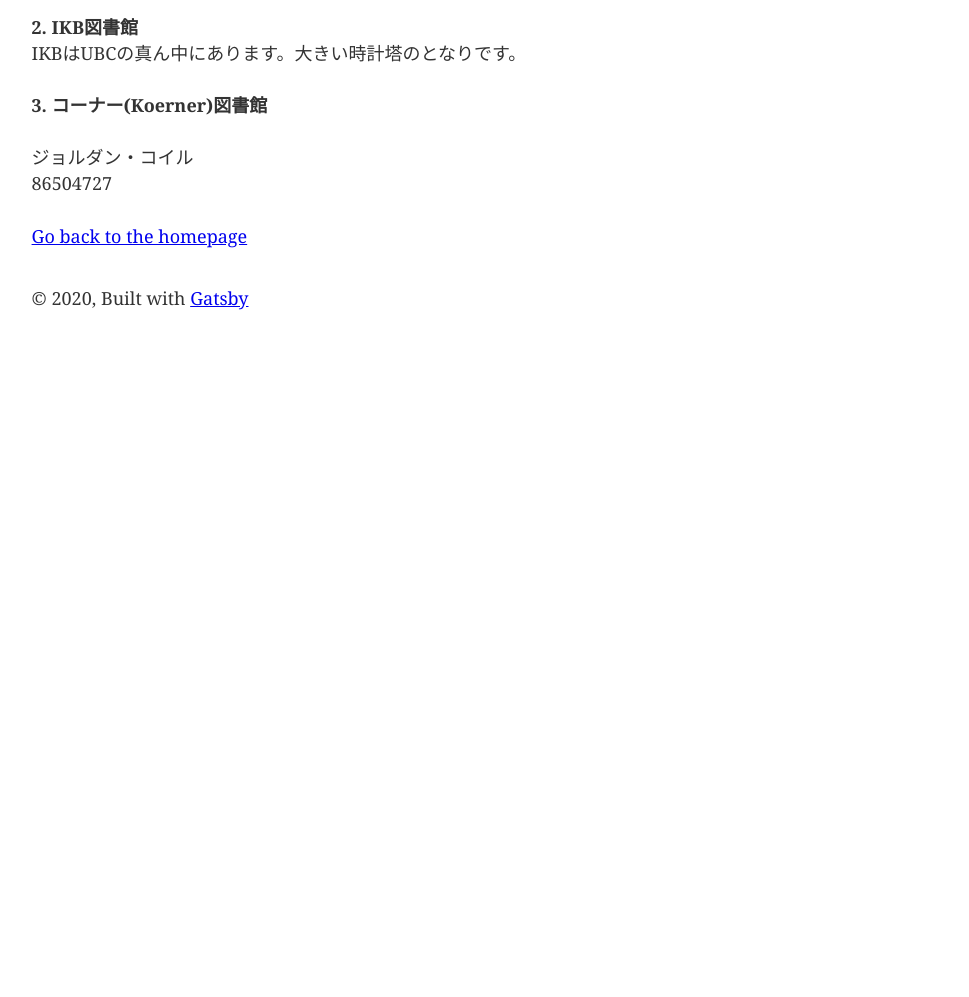
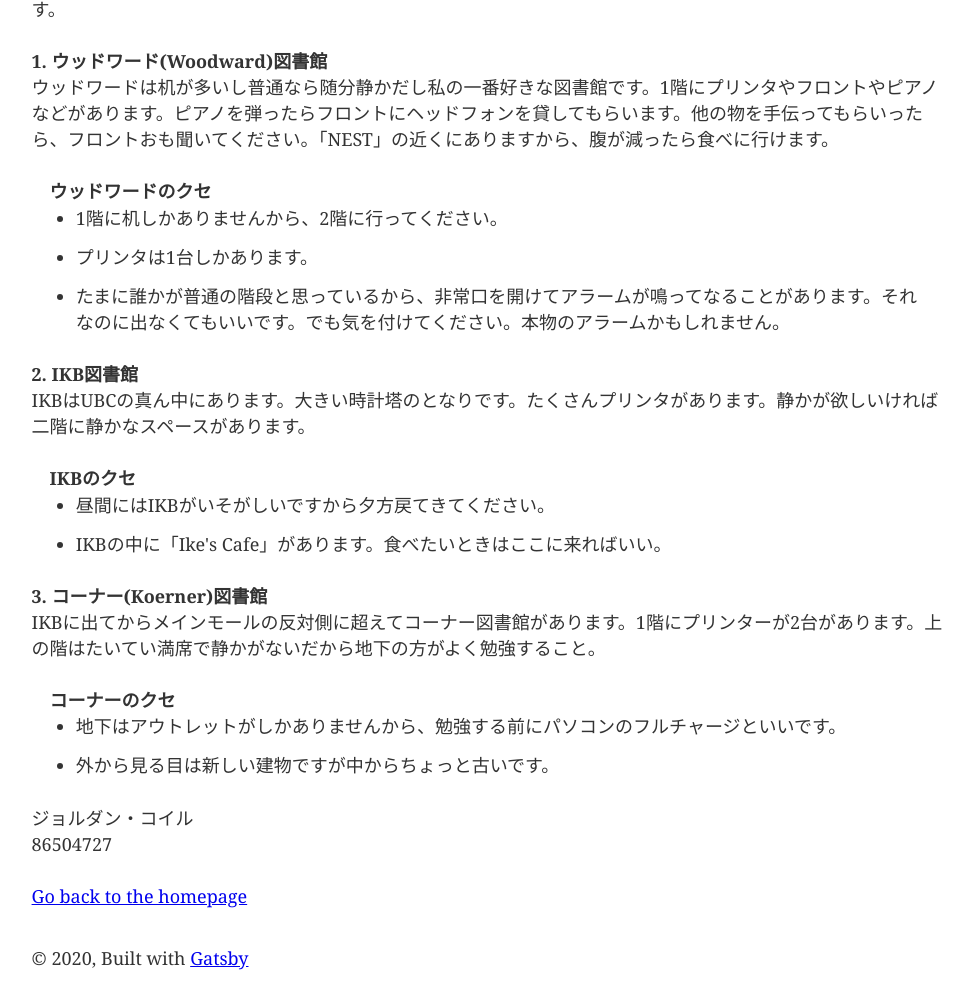
Before and after one commit to jordancoil/ubc-japn-200, a Gatsby site: page /library in a window 1280 px wide. Shown: the part 571-1568 px from the top of the page, without its empty margins (148-1117 px from the left). Before the commit the page ends 908 px from the top, so only its background shows below. Built offline with nearby package versions, Linux system fonts and the light colour scheme; Gatsby itself is replaced by a stand-in of ours.

Commit message:
finishing library article and fixing header colour

```diff
--- a/src/components/header.js
+++ b/src/components/header.js
@@ -5,7 +5,7 @@ import React from "react"
 const Header = ({ siteTitle }) => (
   <header
     style={{
-      background: `rebeccapurple`,
+      background: `#002145`,
       marginBottom: `1.45rem`,
     }}
   >
--- a/src/pages/library.js
+++ b/src/pages/library.js
@@ -8,24 +8,47 @@ const SecondPage = () => (
   <Layout>
     <SEO title="UBCの図書館" />
     <h1>UBCの図書館</h1>
+
+    <iframe width="560" height="315" src="https://www.youtube.com/embed/KOKuOclhA_Y" frameborder="0" allow="accelerometer; autoplay; clipboard-write; encrypted-media; gyroscope; picture-in-picture" allowfullscreen></iframe>
+
     <p>UBCにたくさん図書館があります。でも、どんなところがいいですか？この記事は私の好きな図書館を説明します。</p>
 
     <p><b>1. ウッドワード(Woodward)図書館</b><br/>
     ウッドワードは机が多いし普通なら随分静かだし私の一番好きな図書館です。1階にプリンタやフロントやピアノなどがあります。ピアノを弾ったらフロントにヘッドフォンを貸してもらいます。他の物を手伝ってもらいったら、フロントおも聞いてください。「NEST」の近くにありますから、腹が減ったら食べに行けます。<br/><br/>
 
+    <div style={{ padding: `0rem 1rem` }}>
       <b>ウッドワードのクセ</b>
       <ul>
         <li>1階に机しかありませんから、2階に行ってください。</li>
         <li>プリンタは1台しかあります。</li>
         <li>たまに誰かが普通の階段と思っているから、非常口を開けてアラームが鳴ってなることがあります。それなのに出なくてもいいです。でも気を付けてください。本物のアラームかもしれません。</li>
       </ul>
+    </div>
     </p>
 
     <p><b>2. IKB図書館</b><br/>
-    IKBはUBCの真ん中にあります。大きい時計塔のとなりです。
+    IKBはUBCの真ん中にあります。大きい時計塔のとなりです。たくさんプリンタがあります。静かが欲しいければ二階に静かなスペースがあります。<br/><br/>
+
+    <div style={{ padding: `0rem 1rem` }}>
+      <b>IKBのクセ</b>
+      <ul>
+        <li>昼間にはIKBがいそがしいですから夕方戻てきてください。</li>
+        <li>IKBの中に「Ike's Cafe」があります。食べたいときはここに来ればいい。</li>
+      </ul>
+    </div>
+
     </p>
 
     <p><b>3. コーナー(Koerner)図書館</b><br/>
+    IKBに出てからメインモールの反対側に超えてコーナー図書館があります。1階にプリンターが2台があります。上の階はたいてい満席で静かがないだから地下の方がよく勉強すること。<br/><br/>
+
+    <div style={{ padding: `0rem 1rem` }}>
+      <b>コーナーのクセ</b>
+      <ul>
+        <li>地下はアウトレットがしかありませんから、勉強する前にパソコンのフルチャージといいです。</li>
+        <li>外から見る目は新しい建物ですが中からちょっと古いです。</li>
+      </ul>
+    </div>
 
     </p>
 
```
Lines whose indentation alone changed are shown as unchanged.
